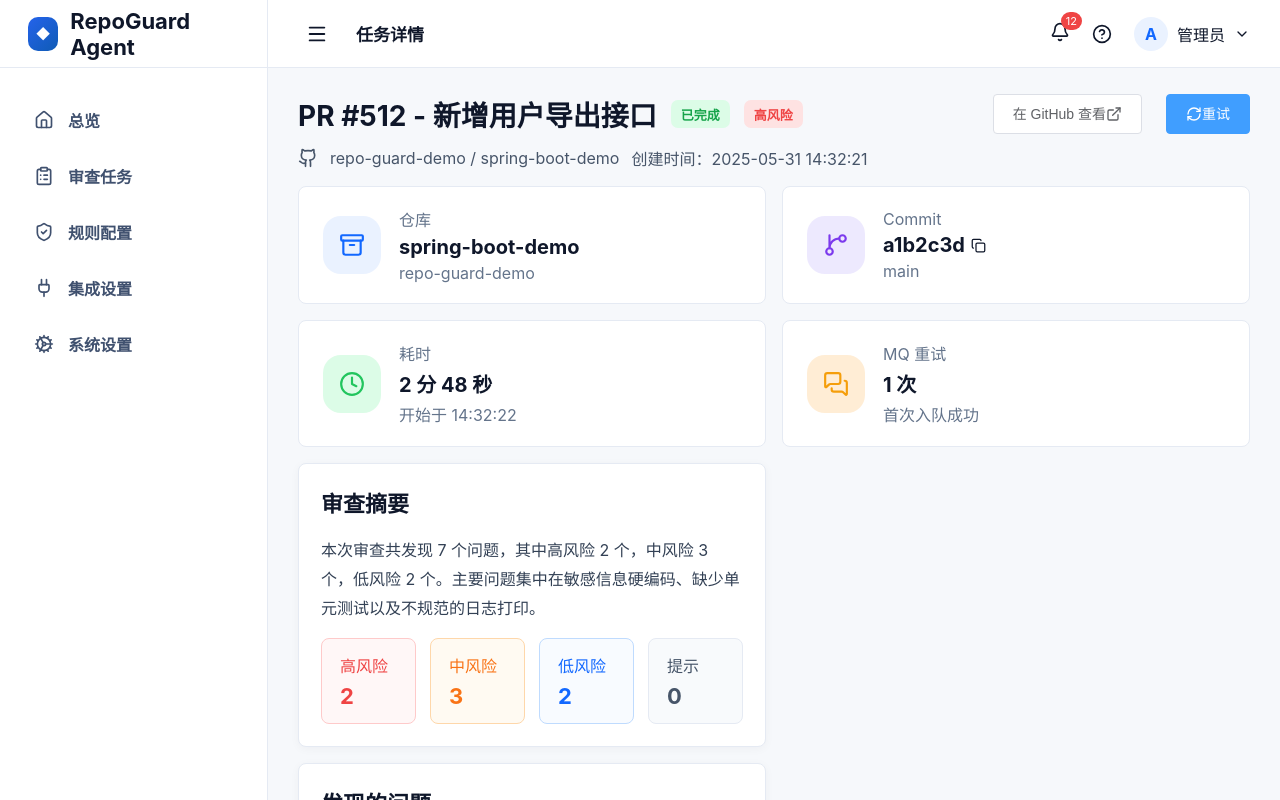
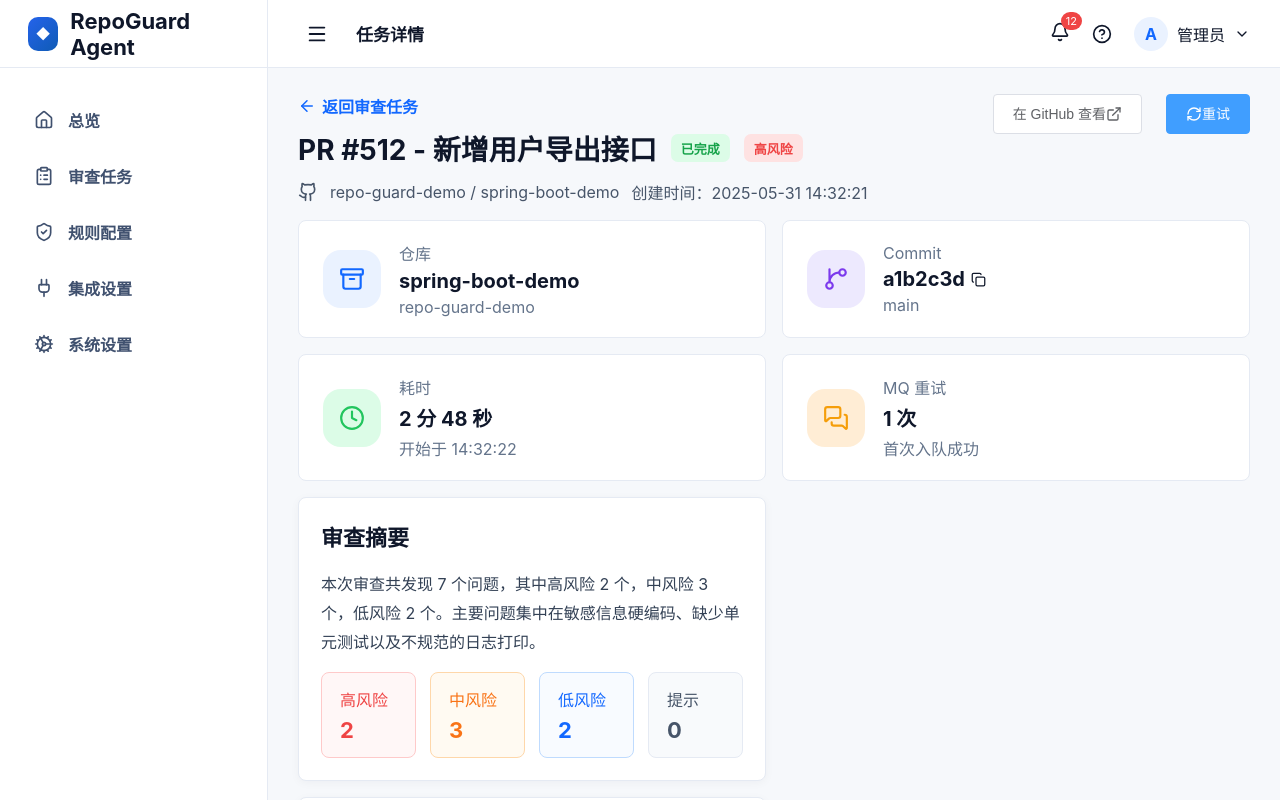
Before and after one commit to cocojiu/PRAgent, a Vue app in the folder repoguard-frontend/: page /repoguard/tasks/505 in a window 1280 px wide. Shown: the top 800 px of the page. Built offline with nearby package versions, Linux system fonts and the light colour scheme.

Commit message:
feat: add review detail back navigation

```diff
--- a/repoguard-frontend/src/pages/ReviewDetailPage.vue
+++ b/repoguard-frontend/src/pages/ReviewDetailPage.vue
@@ -2,6 +2,10 @@
   <div class="detail-page">
     <div class="detail-header">
       <div>
+        <button class="back-link" type="button" @click="goBack">
+          <ArrowLeft :size="18" />
+          返回审查任务
+        </button>
         <div class="detail-title-row">
           <h1>PR #{{ selectedTask.prNumber }} - {{ selectedTask.title }}</h1>
           <span class="status-pill success">已完成</span>
@@ -153,9 +157,19 @@
 </template>
 
 <script setup lang="ts">
-import { Archive, Clock, Copy, ExternalLink, GitBranch, Github, MessagesSquare, RefreshCw } from "lucide-vue-next";
+import { Archive, ArrowLeft, Clock, Copy, ExternalLink, GitBranch, Github, MessagesSquare, RefreshCw } from "lucide-vue-next";
+import { useRouter } from "vue-router";
 import { changedFiles, missingTests, reviewFindings, reviewTimeline, selectedTask } from "@/mocks/reviewTasks";
 import type { RiskLevel } from "@/types";
 
+const router = useRouter();
 const riskText = (risk: RiskLevel) => ({ high: "高风险", medium: "中风险", low: "低风险", critical: "严重", info: "提示" })[risk];
+
+const goBack = () => {
+  if (window.history.length > 1) {
+    router.back();
+    return;
+  }
+  router.push("/repoguard/tasks");
+};
 </script>
--- a/repoguard-frontend/src/styles/main.css
+++ b/repoguard-frontend/src/styles/main.css
@@ -554,6 +554,20 @@ a {
   gap: 14px;
 }
 
+.back-link {
+  display: inline-flex;
+  align-items: center;
+  gap: 6px;
+  margin-bottom: 10px;
+  padding: 0;
+  border: 0;
+  background: transparent;
+  color: #1268ff;
+  font: inherit;
+  font-weight: 700;
+  cursor: pointer;
+}
+
 .detail-title-row h1 {
   margin: 0;
   font-size: 28px;
```
